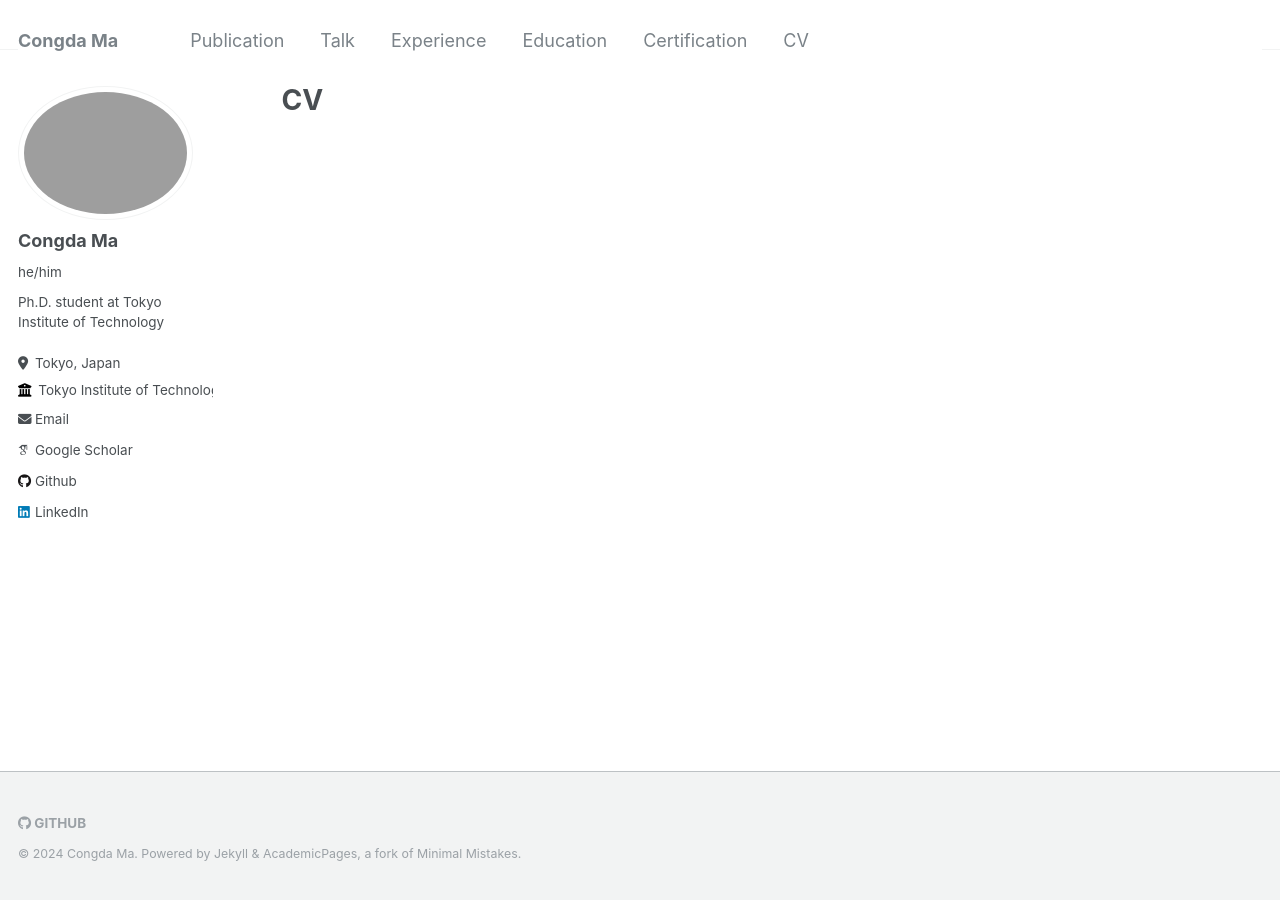
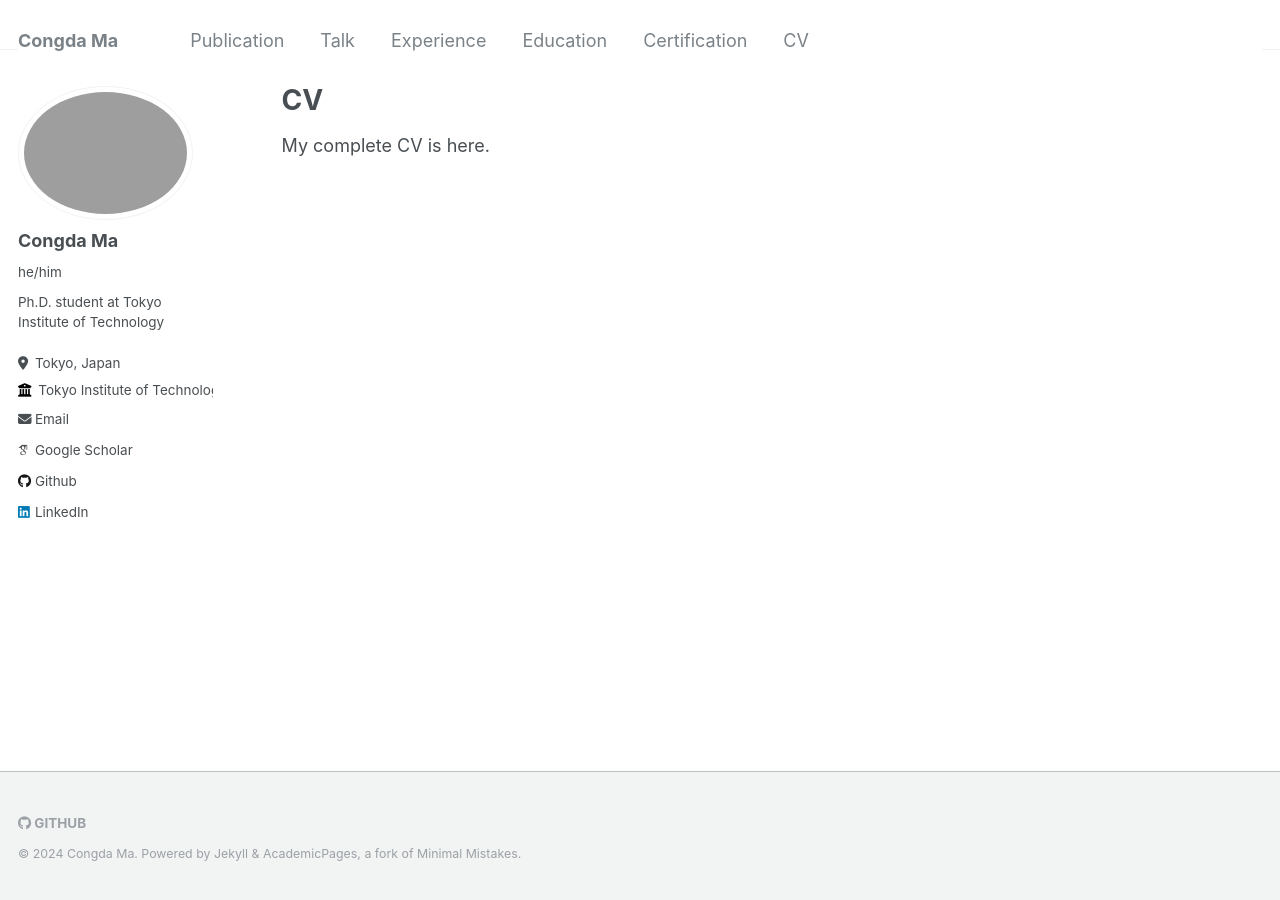
Before and after one commit to derrickmaa/derrickmaa.github.io, a Jekyll site: the page built from _pages/cv.md, in a window 1280 px wide. Built offline with Jekyll 4.4.1, drawn with Linux system fonts in a browser that asks for light colours; some web fonts are replaced.

Commit message:
Update cv.md

```diff
--- a/_pages/cv.md
+++ b/_pages/cv.md
@@ -4,3 +4,5 @@ title: "CV"
 permalink: /cv/
 author_profile: true
 ---
+
+My complete CV is here.
```
